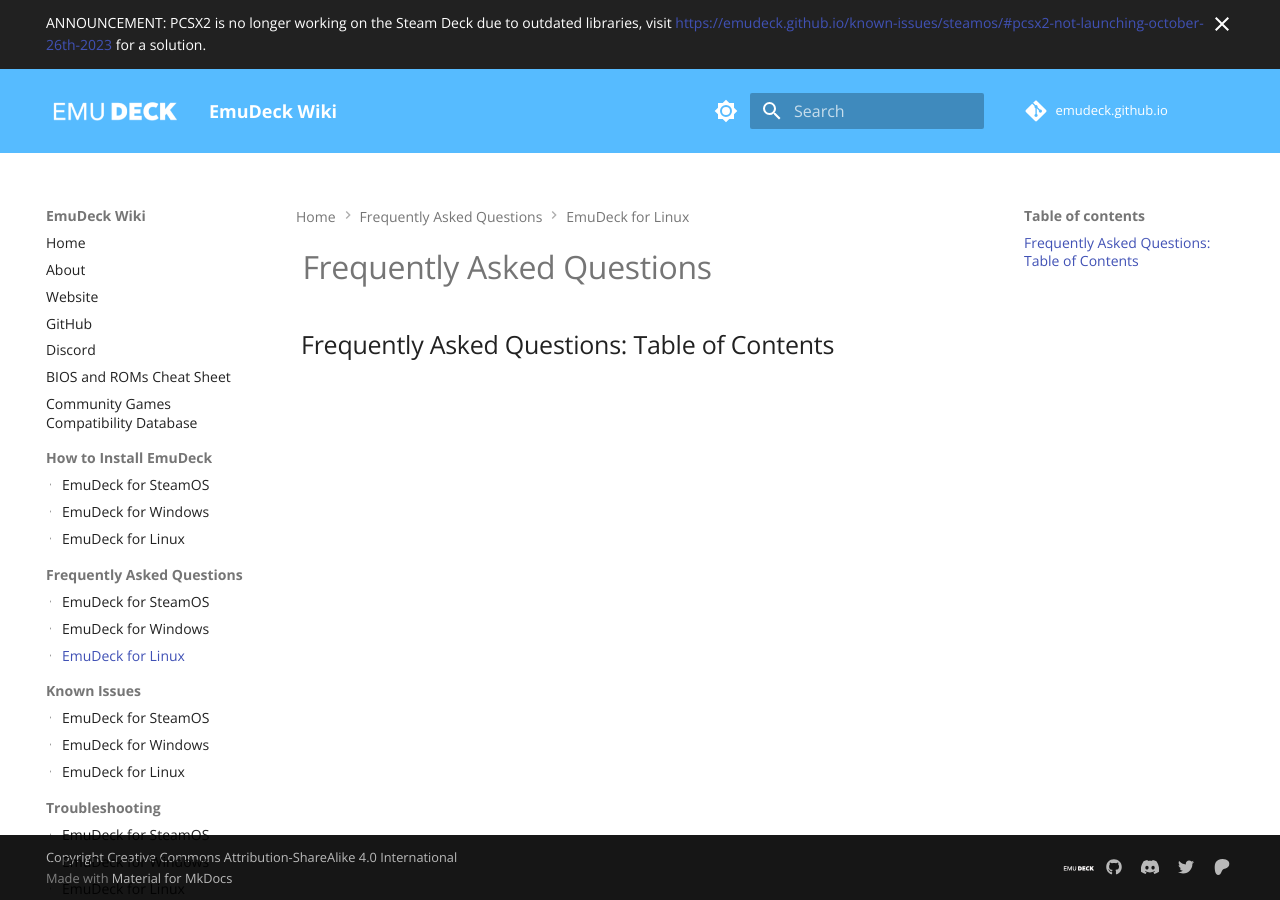
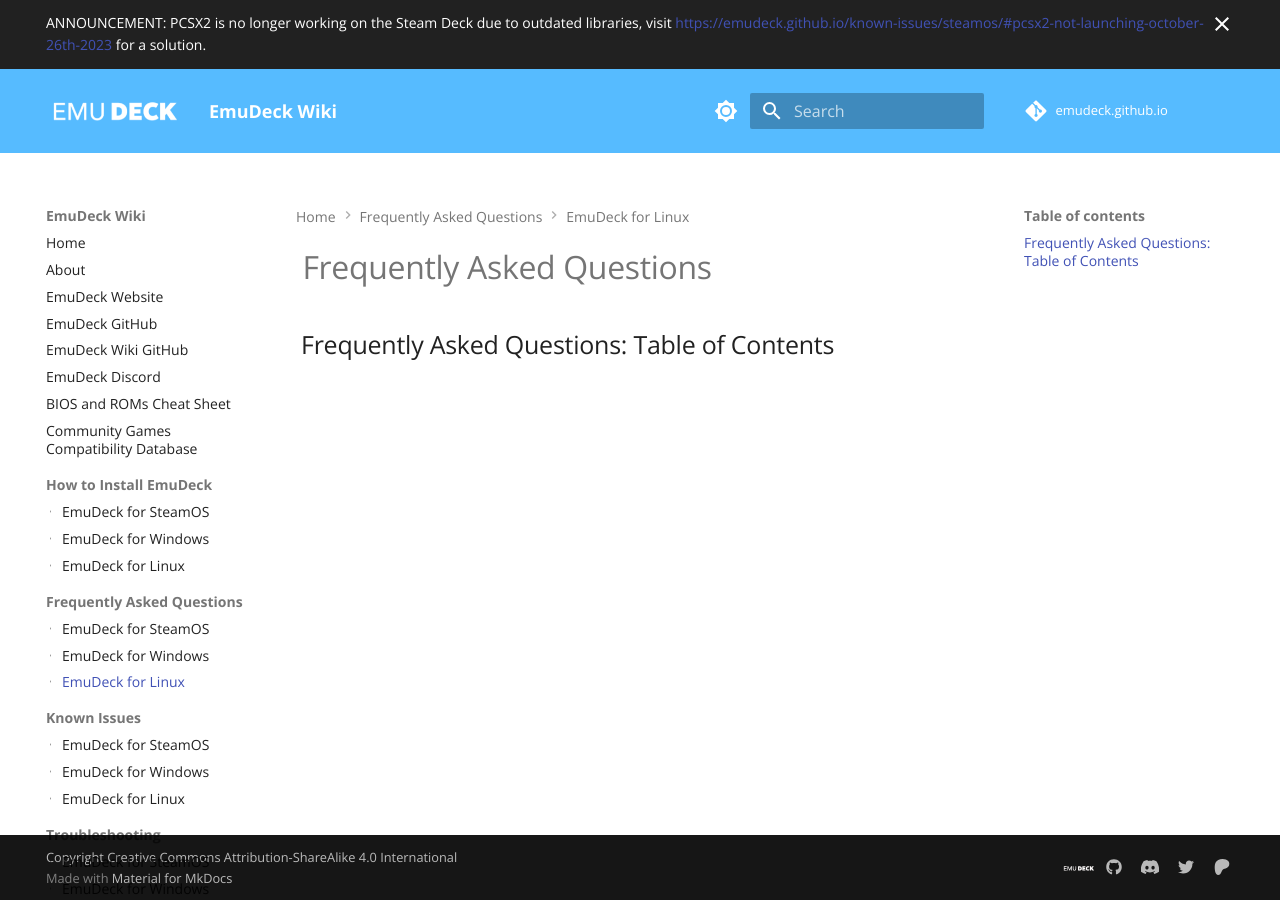
Before and after one commit to EmuDeck/emudeck.github.io, an MkDocs documentation site: the page built from docs/frequently-asked-questions/linux/index.md, in a window 1280 px wide. Built offline with MkDocs 1.6.1 and Material for MkDocs 9.7.7, drawn with Linux system fonts in a browser that asks for light colours; comment, search, counter and statistics services are not loaded; some of the changed lines change nothing that is shown.

Commit message:
[Add] Wiki repo to sidebar

```diff
--- a/mkdocs.yml
+++ b/mkdocs.yml
@@ -8,9 +8,10 @@
 nav:
     - Home: 'index.md'
     - About: 'about.md'
-    - Website: 'https://www.emudeck.com/'
-    - GitHub: 'https://github.com/dragoonDorise/EmuDeck'
-    - Discord: 'https://discord.gg/b9F7GpXtFP'
+    - EmuDeck Website: 'https://www.emudeck.com/'
+    - EmuDeck GitHub: 'https://github.com/dragoonDorise/EmuDeck'
+    - EmuDeck Wiki GitHub: 'https://github.com/EmuDeck/emudeck.github.io'
+    - EmuDeck Discord: 'https://discord.gg/b9F7GpXtFP'
     - BIOS and ROMs Cheat Sheet: 'cheat-sheet.md'
     - Community Games Compatibility Database: 'https://brantje.github.io/emudeck-compatibility-list/'
     - How to Install EmuDeck:
```
